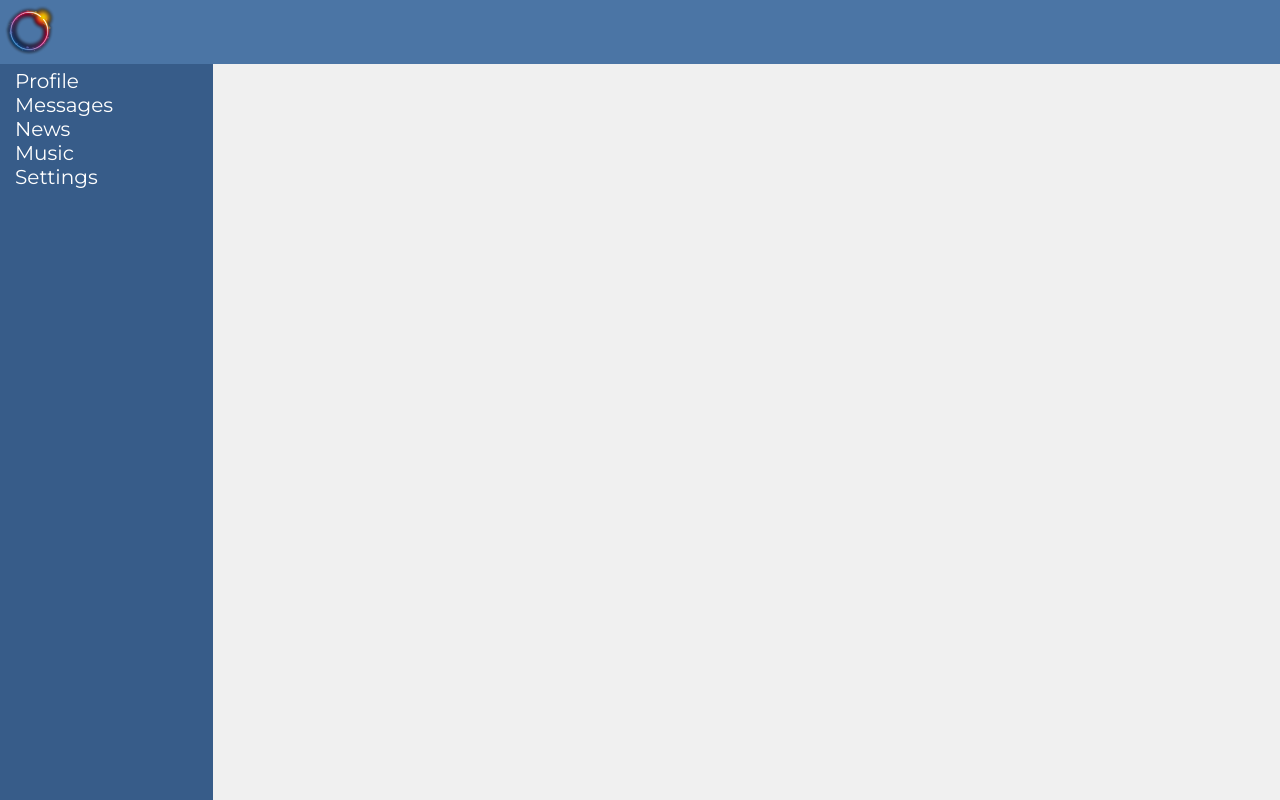
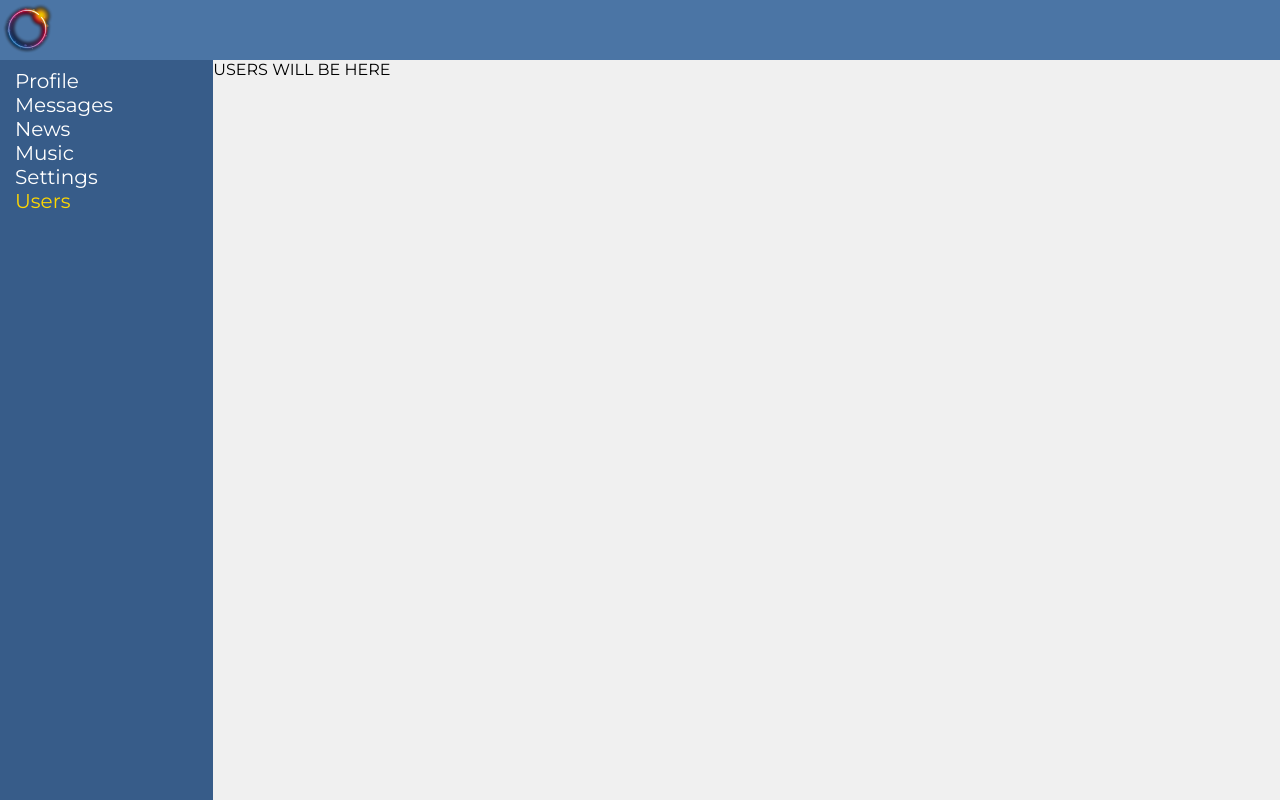
Before and after one commit to SunR1sen/social-network-react, a React (Create React App) app: page /users in a window 1280 px wide. Built offline with nearby package versions, Linux system fonts and the light colour scheme.

Commit message:
Make fixed Header and Navbar

```diff
--- a/src/App.js
+++ b/src/App.js
@@ -8,6 +8,7 @@ import Settings from "./components/Settings/Settings";
 import { Switch, Route } from "react-router-dom";
 import './App.css';
 import DialogsContainer from "./components/Dialogs/DialogsContainer";
+import Users from "./components/Users/Users";
 
 const App = (props) => {
     return (
@@ -31,6 +32,9 @@ const App = (props) => {
                         <Route path='/settings'>
                             <Settings/>
                         </Route>
+                        <Route path='/users'>
+                            <Users />
+                        </Route>
                     </Switch>
                 </div>
             </div>
--- a/src/components/Header/Header.module.css
+++ b/src/components/Header/Header.module.css
@@ -7,7 +7,7 @@
 .header {
     grid-area: header;
     background-color: #4b75a5;
-    padding: 5px;
+    padding: 3px;
     width: 100%;
     height: 54px;
     position: fixed;
--- a/src/components/Navbar/Navbar.jsx
+++ b/src/components/Navbar/Navbar.jsx
@@ -11,6 +11,7 @@ const Navbar = () => {
                 <li><NavLink className={s.nav__link} activeClassName={s.active} to="/news">News</NavLink></li>
                 <li><NavLink className={s.nav__link} activeClassName={s.active} to="/music">Music</NavLink></li>
                 <li><NavLink className={s.nav__link} activeClassName={s.active} to="/settings">Settings</NavLink></li>
+                <li><NavLink className={s.nav__link} activeClassName={s.active} to="/users">Users</NavLink></li>
             </ul>
         </nav>
     )
--- /dev/null
+++ b/src/components/Users/Users.jsx
@@ -0,0 +1,11 @@
+import React from 'react';
+
+const Users = () => {
+    return (
+        <div>
+            USERS WILL BE HERE
+        </div>
+    )
+}
+
+export default Users;
```
